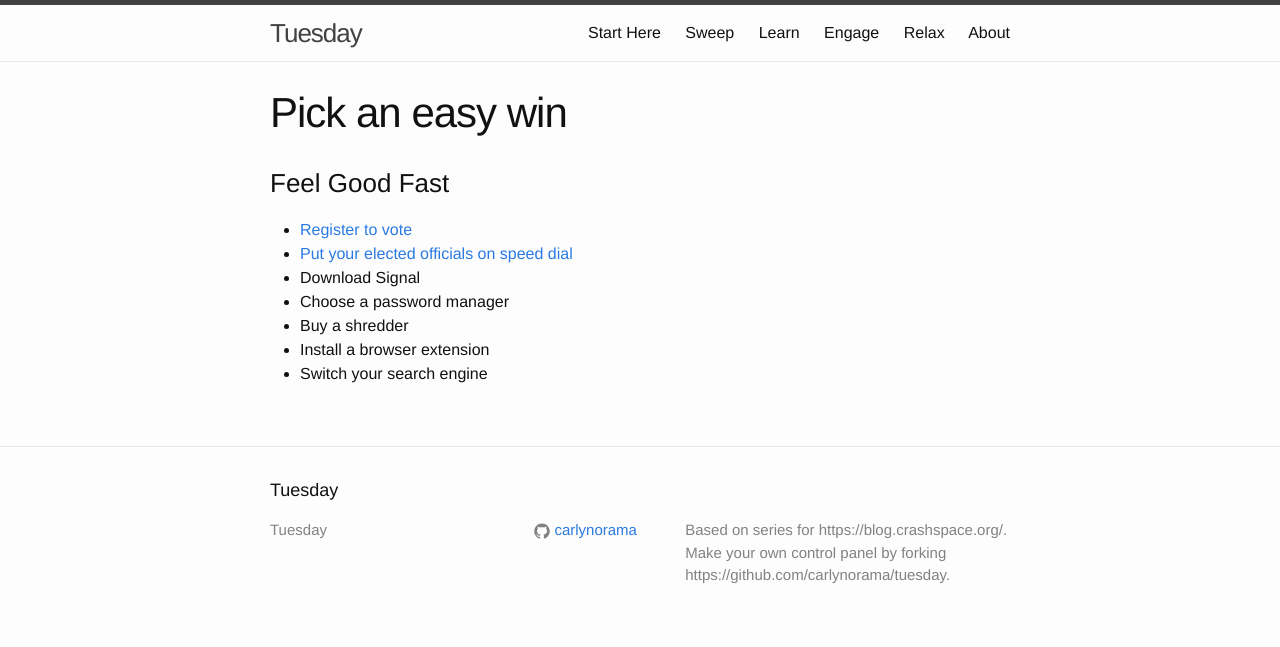
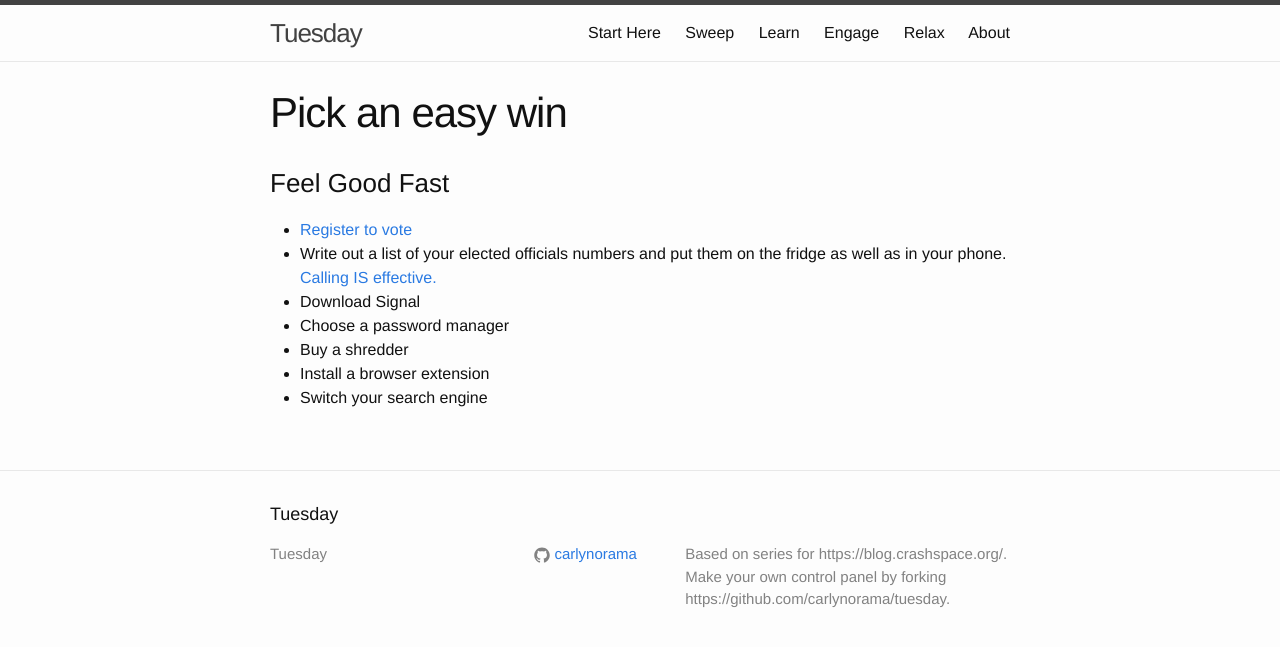
Before and after one commit to CRASHSpace/tuesday, a Jekyll site: the page built from _start/04-pick-an-easy-win.md, in a window 1280 px wide. Shown: the top 647 px of the page. Built offline with Jekyll 4.4.1, drawn with Linux system fonts in a browser that asks for light colours.

Commit message:
clarified voting list

```diff
--- a/_start/04-pick-an-easy-win.md
+++ b/_start/04-pick-an-easy-win.md
@@ -8,7 +8,7 @@ title: Pick an easy win
 
 ### Feel Good Fast
 * [Register to vote](http://www.sos.ca.gov/elections/voter-registration/)
-* [Put your elected officials on speed dial](https://www.schneier.com/blog/archives/2018/02/can_consumers_o.html)
+* Write out a list of your elected officials numbers and put them on the fridge as well as in your phone. [Calling IS effective.](https://www.schneier.com/blog/archives/2018/02/can_consumers_o.html)
 * Download Signal
 * Choose a password manager
 * Buy a shredder
```
